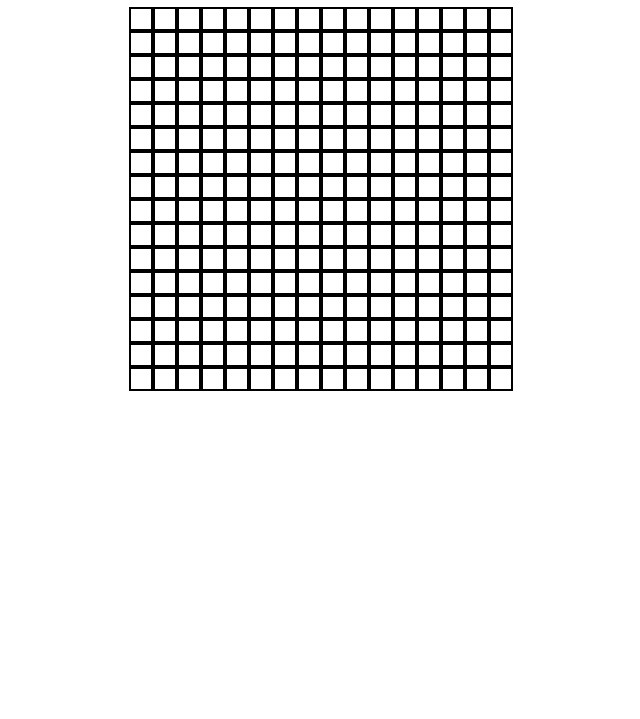
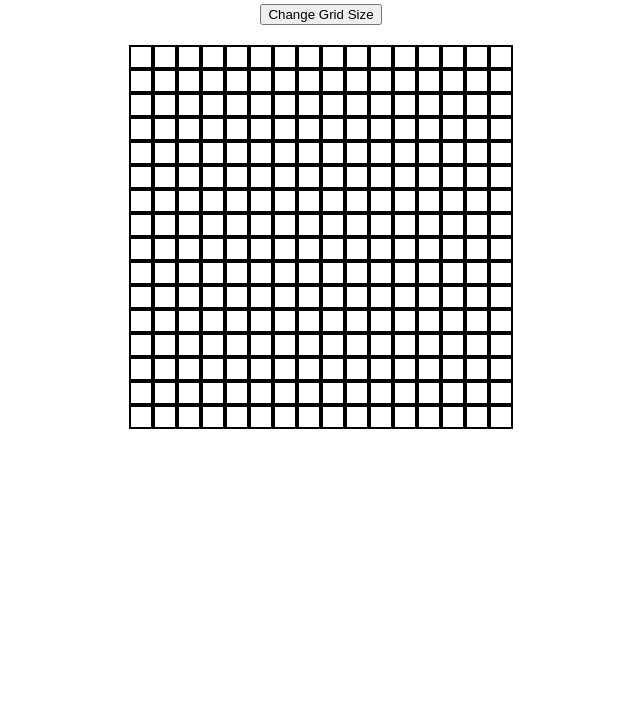
Before and after one commit to leonard-anton/etch-a-sketch, a plain HTML site: page index.html in a window 1280 px wide. Shown: the part 81-800 px from the top of the page, without its empty margins (319-959 px from the left). Drawn offline with Linux system fonts and the light colour scheme.

Commit message:
Add "Change Grid Size" button

```diff
--- a/index.html
+++ b/index.html
@@ -10,8 +10,8 @@
 
 <body>
     <h1>Etch-a-sketch</h1>
+    <button class="changeSizeButton">Change Grid Size</button>
     <div class="container"></div>
-
     <script src="script.js"></script>
 </body>
 
--- a/script.js
+++ b/script.js
@@ -1,9 +1,26 @@
 const container = document.querySelector(".container");
 
-let pxNum = 16;
+const changeSizeButton = document.querySelector(".changeSizeButton")
 
-for (let i = 1; i <= pxNum * pxNum; i++) {
-    const elem = document.createElement("div");
-    elem.addEventListener("mouseover", () => elem.style.backgroundColor = "black");
-    container.appendChild(elem);
+createGrid(16);
+
+changeSizeButton.addEventListener("click", () => {
+    let count = prompt("Enter grid size (max 100)");
+    let size = count;
+    deleteGrid();
+    createGrid(size);
+})
+
+function createGrid(size) {
+    for (let i = 1; i <= size * size; i++) {
+        const elem = document.createElement("div");
+        elem.addEventListener("mouseover", () => elem.style.backgroundColor = "black");
+        container.appendChild(elem);
+    }
 }
+
+function deleteGrid() {
+    while (container.firstChild) {
+        container.removeChild(container.firstChild);
+    }
+}
--- a/style.css
+++ b/style.css
@@ -3,6 +3,14 @@ body{
     flex-direction: column;
     justify-content: center;
     align-items: center;
+}
+
+h1{
+    margin:10px;
+}
+
+.changeSizeButton{
+    margin: 20px;
 }
 
 .container {
```
